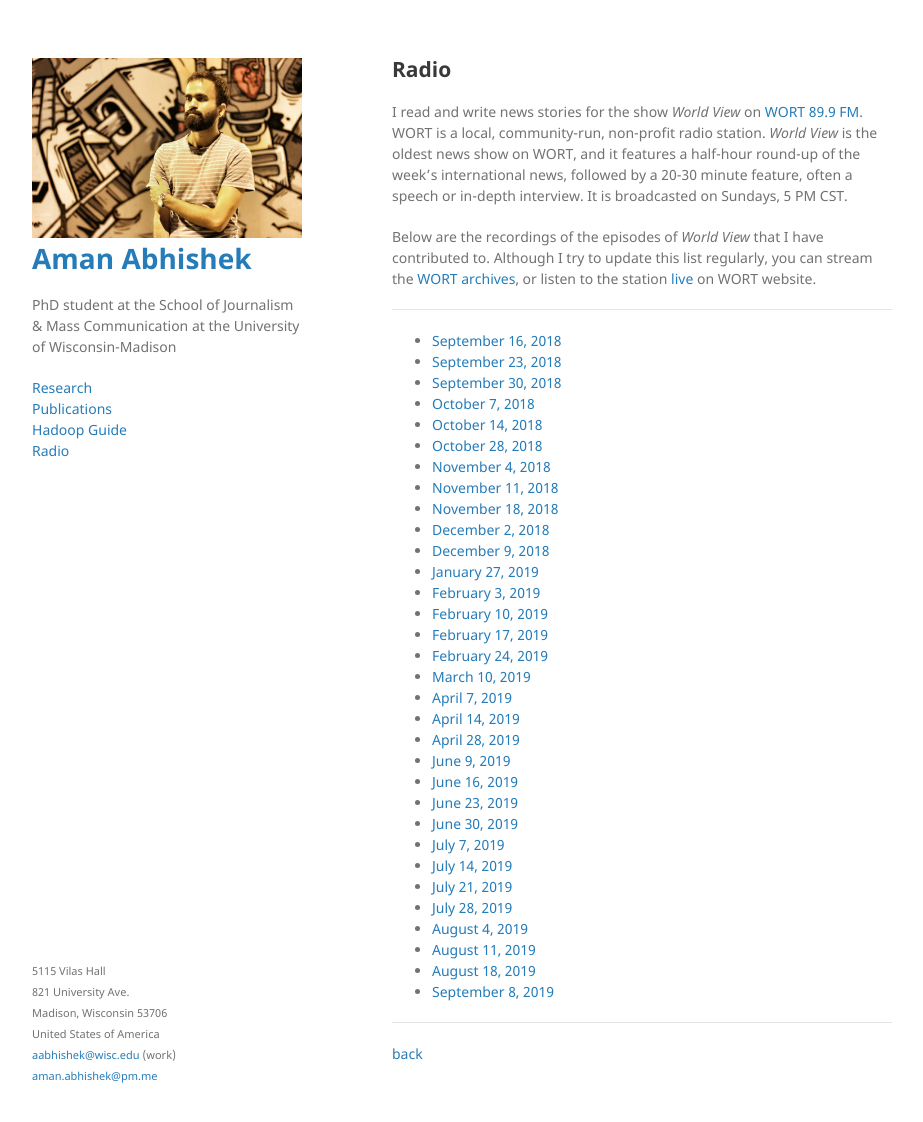
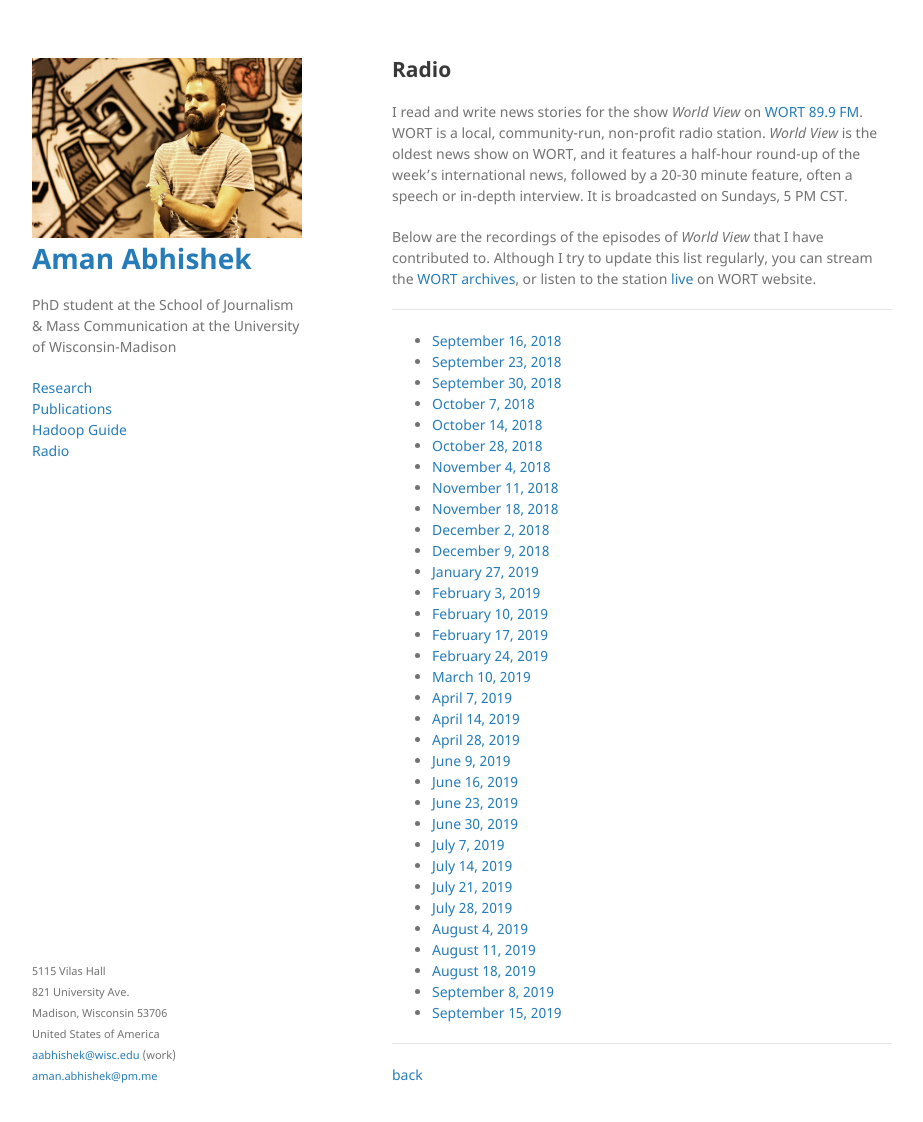
Before and after one commit to aman-abhishek/aman-abhishek.github.io, a Jekyll site: the page built from radio.md, in a window 1280 px wide and 1155 px high. Shown: the top 1122 px of the window, without its empty margins (178-1101 px from the left). Built offline with Jekyll 4.4.1, drawn with Linux system fonts in a browser that asks for light colours; our own code applies the rules of GitHub Pages for plain Markdown files.

```diff
--- a/radio.md
+++ b/radio.md
@@ -42,6 +42,7 @@ Below are the recordings of the episodes of *World View* that I have contributed
 * [August 11, 2019](https://www.dropbox.com/s/o3ub4ub7ulk0kq2/August%2011%202019.mp3)
 * [August 18, 2019](https://www.dropbox.com/s/rc5khuvm994a9f3/August%2018%202019.mp3)
 * [September 8, 2019](https://www.dropbox.com/s/ku90skln433du2z/September%208%202019.mp3)
+* [September 15, 2019](https://www.dropbox.com/s/9008vvc8vyoh86w/September%2015%202019.mp3)
 
 ----------------------------------------------------------------------------------------
 
```
